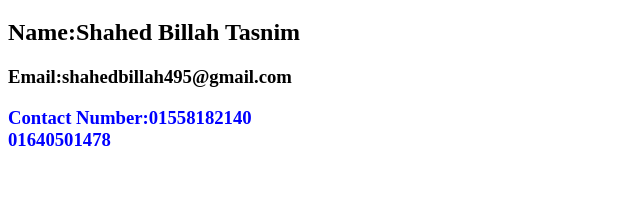
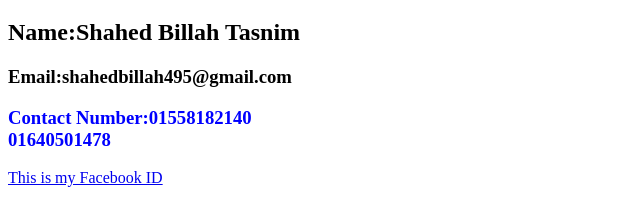
Before and after one commit to SaBiT495/CV, a plain HTML site: page shahed.html in a window 1280 px wide. Shown: the part 193-414 px from the top of the page, without its empty margins (0-640 px from the left). Drawn offline with Linux system fonts and the light colour scheme.

Commit message:
Update shahed.html

```diff
--- a/shahed.html
+++ b/shahed.html
@@ -12,5 +12,6 @@
     <h2>Name:Shahed Billah Tasnim</h2>
     <h3>Email:shahedbillah495@gmail.com</h3>
     <h3 style="color:blue">Contact Number:01558182140<br>01640501478</h3>
+    <a href="https://www.facebook.com/shahedbillahhtasnim/">This is my Facebook ID</a>
 </body>
 </html>
```
